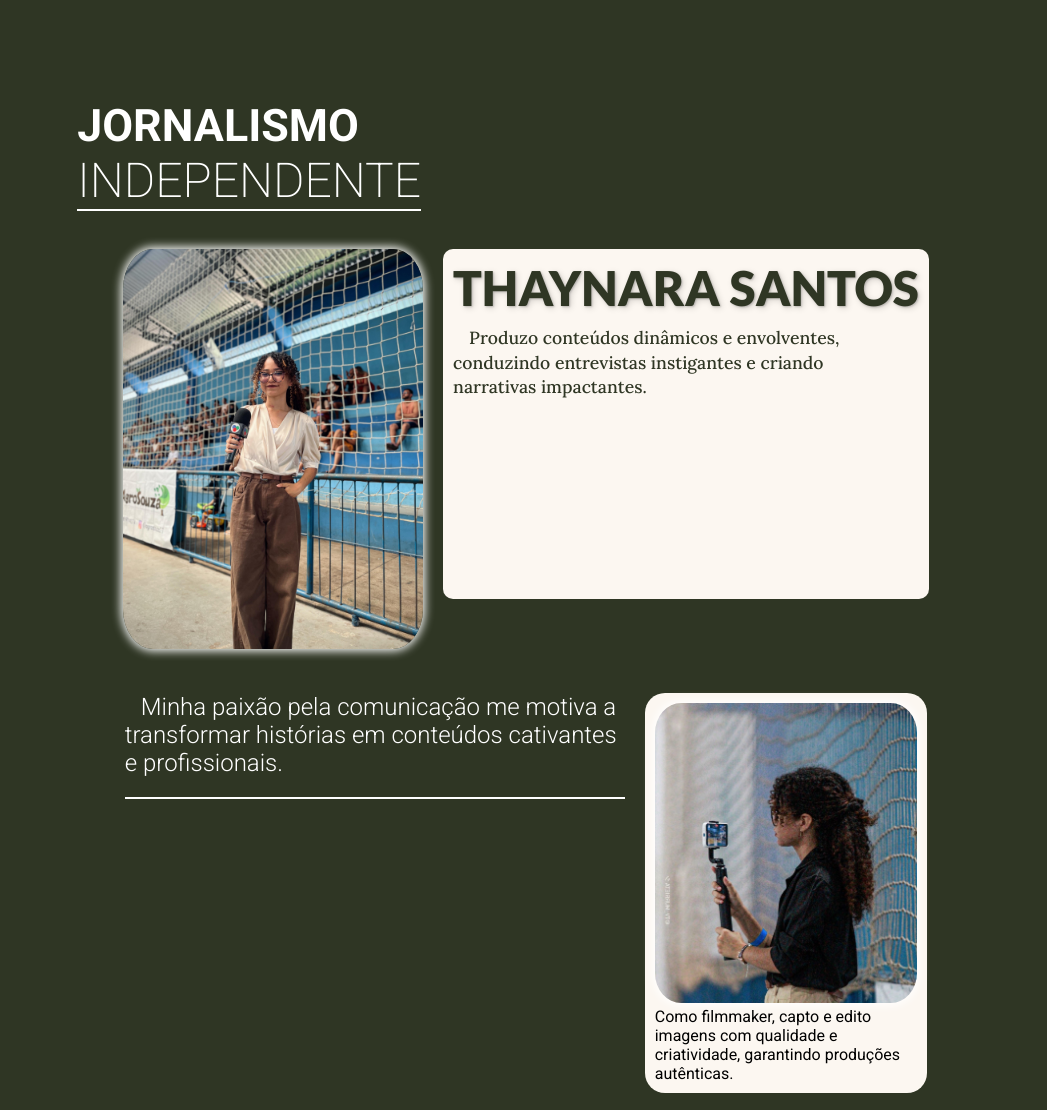
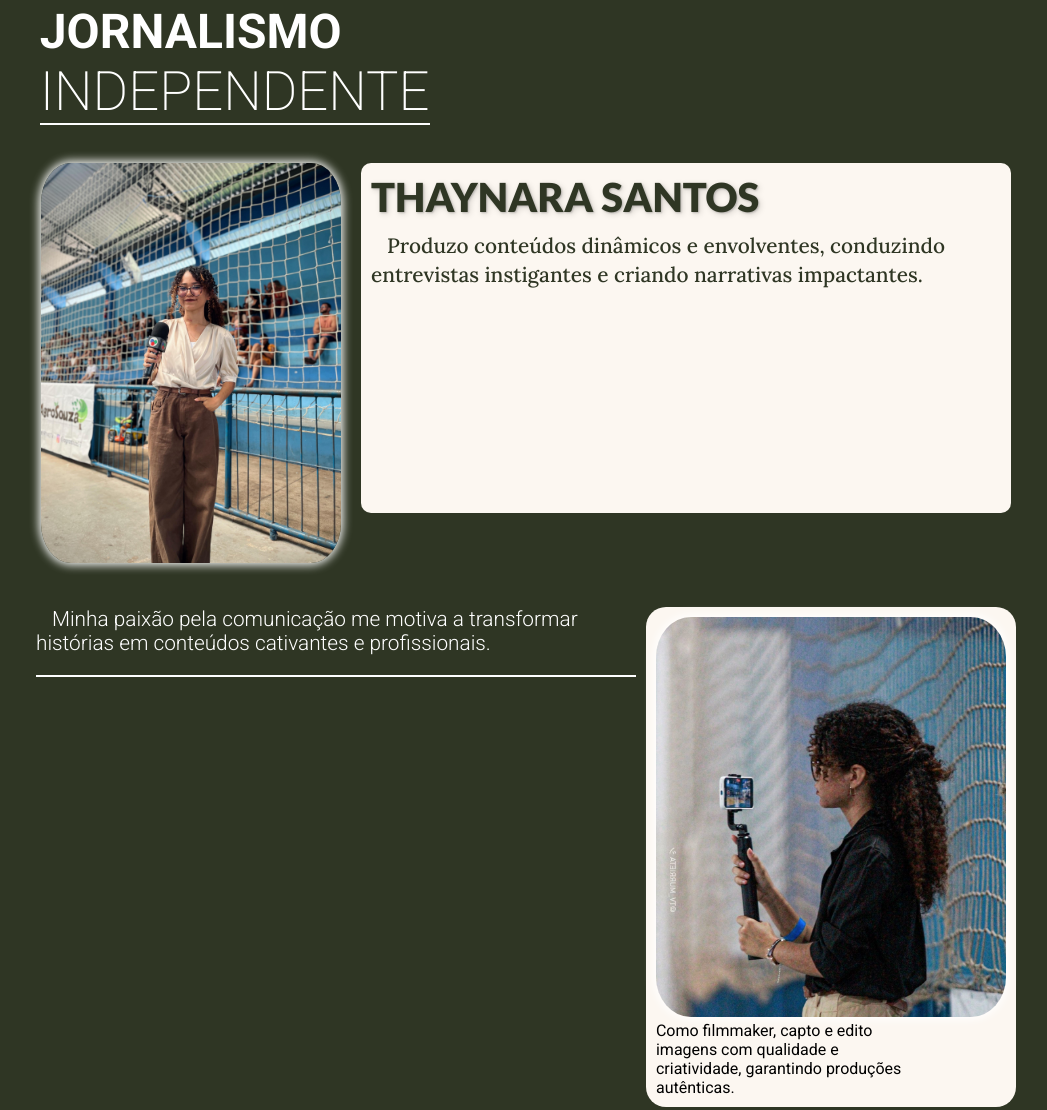
Before and after one commit to jobsonjuniorr/thayportifolio, a plain HTML site: page index.html in a window 1536 px wide. Shown: the part 160-1270 px from the top of the page, without its empty margins (242-1289 px from the left). Drawn offline with nearby package versions, Linux system fonts and the light colour scheme; a web font is replaced by a local one.

Commit message:
visual changes in contact and about with responsiveness to 2k screens

```diff
--- a/assets/css/style.css
+++ b/assets/css/style.css
@@ -273,7 +273,6 @@ body {
 .title-about h1{
     color: var(--titleWhite);
     font-size: 2.8rem;
-
 }
 .title-about strong{
     color: var(--titleWhite);
@@ -294,17 +293,18 @@ body {
 .about-box-text{
     max-height: 150px;
     max-width:500px;
+    animation: move 1s ease-in-out;
 }
 .about-img-last{
     background-color: var(--card);
     padding: 10px;
     border-radius: 20px;
+    animation: moveLeft 1s ease-in-out;
 }
 .about-img-last img{
     max-height: 300px;
     border-radius: 10%;
     transition: transform 0.5s ease-in-out, box-shadow 0.5s ease-in-out;
-    animation: move 1s ease-in-out;
     box-shadow: 0px 0px 10px 2px var(--titleWhite);
 }
 .about-img-last p{
@@ -350,7 +350,6 @@ body {
     1px 1px 2px rgba(0, 0, 0, 0.2),
     2px 2px 6px rgba(0, 0, 0, 0.15);
     font-weight: 800;
-
 }
 
 .about-text p {
@@ -409,6 +408,99 @@ body {
     }
     .about-img img {
         max-height: 300px;
+    }
+
+    .about-text {
+        max-width: 90%;
+    }
+
+    .about-text h3 {
+        font-size: 2.5rem;
+    }
+}
+@media (min-width:1369px) and (max-width: 2560px) {
+    .about {
+        height: auto;
+        padding: 40px 20px;
+    }
+    .title-about{
+        width: 65%;
+        text-align: start;
+    }
+    .title-about h1{
+        color: var(--titleWhite);
+        font-size:3rem;
+    }
+    .title-about strong{
+        color: var(--titleWhite);
+        font-weight: 200;
+        font-size: 3.4rem;
+        border-bottom: 2px solid var(--titleWhite);
+    }
+    .about-img-last img{
+        max-height: 400px;
+    }
+
+    .about-text {
+        width: 650px;
+        padding: 10px;
+        animation: moveLeft 1s ease-in-out;
+        background-color: var(--card);
+        border-radius: 10px;
+        max-height: 350px;
+    }
+    .about-box-center {
+        flex-direction: column;
+        width: 100%;
+        text-align: center;
+        margin-top: 3.2rem;
+    }
+    .about-box{
+        display: flex;
+        width: 100%;
+    }
+    .about-box-text{
+        max-height: 300px;
+        max-width: 600px;
+    }
+    .about-text h3 {
+        color: var(--background);
+        margin-bottom: 10px;
+        font-size: 3rem;
+        font-family: "Lato",sans-serif;
+        text-shadow:
+        1px 1px 2px rgba(0, 0, 0, 0.2),
+        2px 2px 6px rgba(0, 0, 0, 0.15);
+        font-weight: 800;
+        text-align: start;
+    }
+    .about-box-text p{
+        color: var(--paragraphWhite);
+        font-size: 1.3rem;
+        font-weight: 300;
+        border-bottom: 2px solid var(--titleWhite);
+        padding-bottom: 20px;
+        text-align: start;
+        text-indent: 1rem;
+    }
+    .about-text p {
+        color: var(--background);
+        font-size: 1.3rem;
+        line-height: 1.4;
+        text-align: start;
+        font-family: "Lora", sans-serif;
+        font-weight: 500;
+        max-width: 100%;
+        text-indent: 1rem;
+    }
+
+    .about-box-last{
+        display: flex;
+        gap: 10px;
+
+    }
+    .about-img img {
+        max-height: 400px;
     }
 
     .about-text {
@@ -987,6 +1079,7 @@ body {
     margin-bottom: 1%;
     font-size: 2.5rem;
     font-family: "Lato",sans-serif;
+    margin-left: 1rem;
 }
 
 .text-contact strong {
@@ -1082,6 +1175,8 @@ form textarea {
         color: var(--title);
         margin-bottom: 1.5rem;
         font-size: 2rem;
+        text-align: center;
+        margin-left: 0;
     }
 
     form {
```
